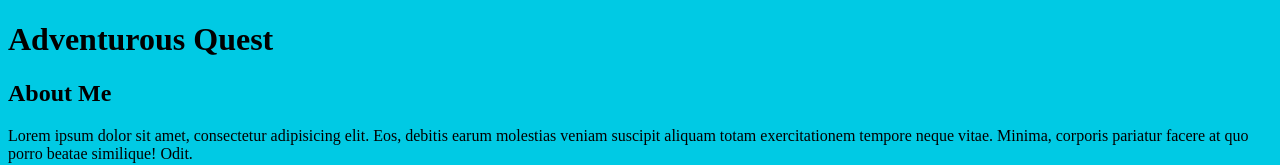
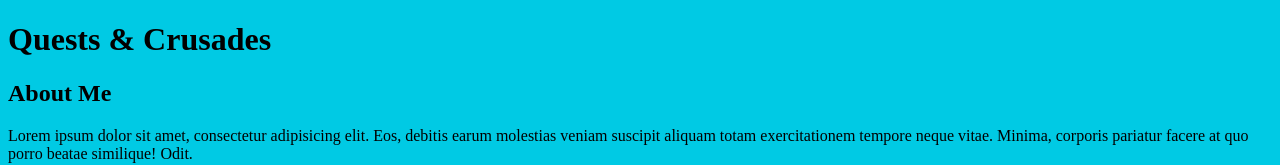
Before and after one commit to richardkalehoff/udacity-new-git-project, a plain HTML site: page index.html in a window 1280 px wide. Shown: the top 165 px of the page. Drawn offline with Linux system fonts and the light colour scheme.

Commit message:
Set page heading to "Quests & Crusades"

```diff
--- a/index.html
+++ b/index.html
@@ -10,7 +10,7 @@
 <body>
 
     <header>
-        <h1>Adventurous Quest</h1>
+        <h1>Quests &amp; Crusades</h1>
     </header>
 
     <div class="container">
```
